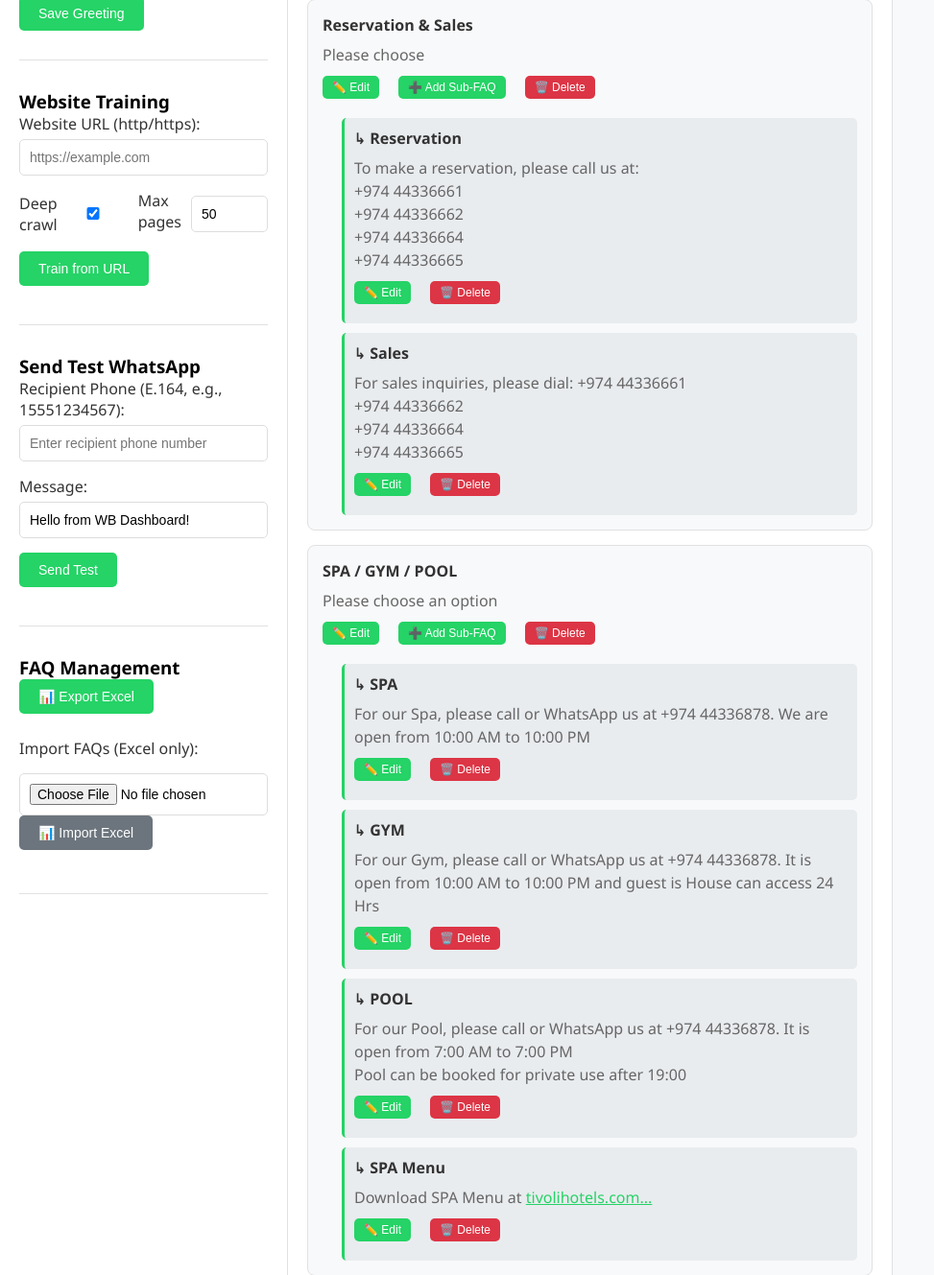
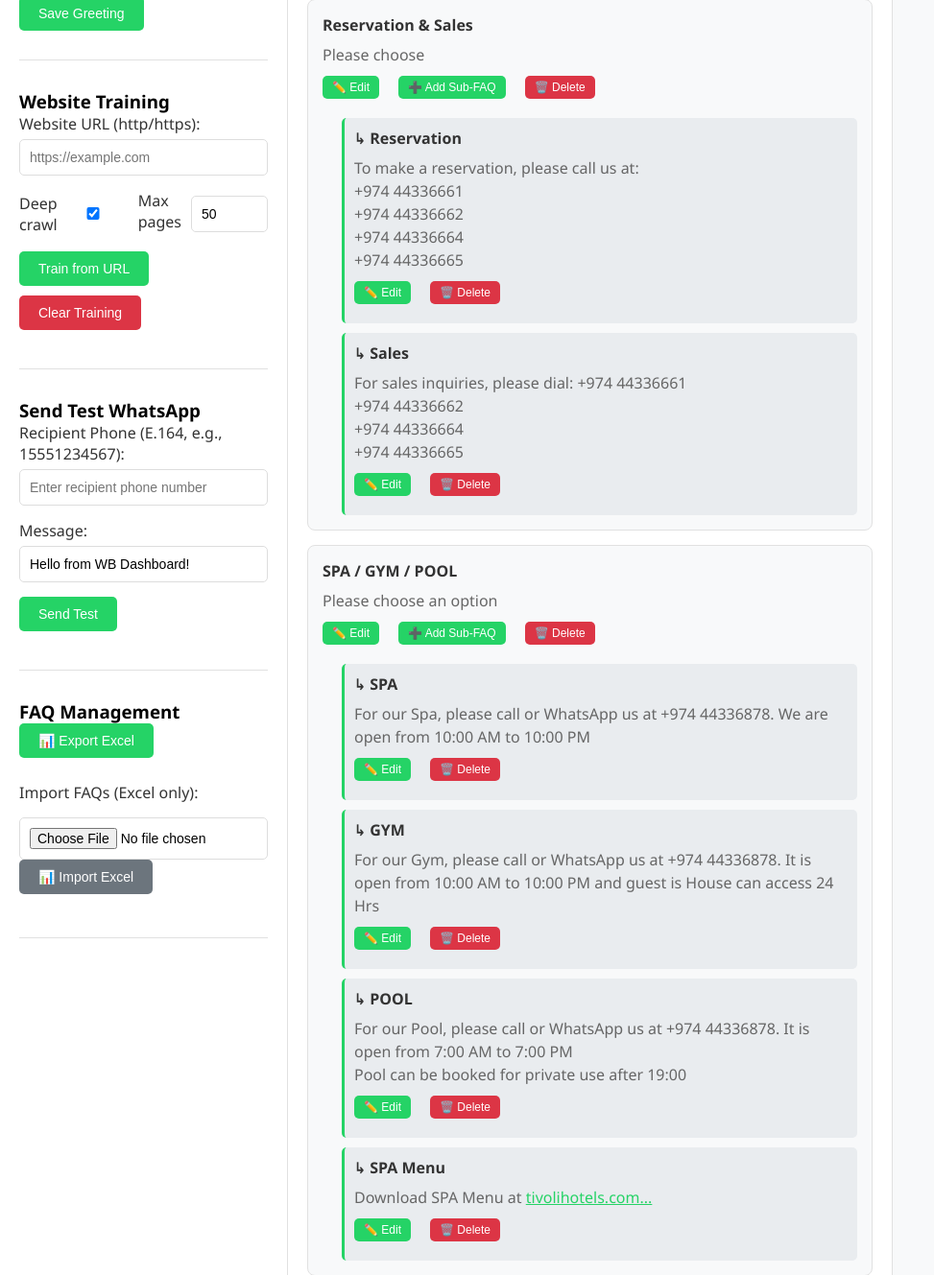
Before and after one commit to rfrchainuser/V2-Whattsapp-Business-chatbot, a Flask app: page / in a window 1280 px wide. Shown: the part 653-1982 px from the top of the page at 96% size, without its empty margins (0-973 px from the left). Run offline with Flask 3, Linux system fonts and the light colour scheme; a user stored in the database is signed in; data comes from the database, SQL or seed files in the repository.

Commit message:
index.html

```diff
--- a/templates/index.html
+++ b/templates/index.html
@@ -376,6 +376,7 @@
                     <input type="number" id="train-max-pages" value="50" min="1" max="200" style="width:90px;">
                 </div>
                 <button class="btn" onclick="trainFromUrl()">Train from URL</button>
+                <button class="btn btn-danger" onclick="clearTraining()">Clear Training</button>
                 <div id="train-result" style="margin-top:10px; color:#333; font-size: 13px;"></div>
                 <div id="train-progress" class="progress" style="display:none;">
                     <div id="train-progress-bar" class="progress-bar"></div>
@@ -491,6 +492,46 @@
                 document.getElementById('greeting-message').value = settings.greeting_message || '';
             } catch (error) {
                 console.error('Error loading settings:', error);
+            }
+        }
+
+        // Clear training data for current domain
+        window.clearTraining = async function() {
+            const result = document.getElementById('train-result');
+            const progress = document.getElementById('train-progress');
+            const bar = document.getElementById('train-progress-bar');
+            const section = result.closest('.settings-section');
+            const buttons = section.querySelectorAll('button');
+            const inputs = section.querySelectorAll('input');
+
+            if (!confirm('This will delete the trained knowledge for the current domain. Continue?')) return;
+
+            // Disable controls
+            buttons.forEach(b => b.disabled = true);
+            inputs.forEach(i => i.disabled = true);
+            result.style.color = '#333';
+            result.textContent = 'Clearing training data...';
+
+            try {
+                const resp = await fetch('/api/clear-training', {
+                    method: 'POST',
+                    headers: { 'Content-Type': 'application/json' },
+                    body: JSON.stringify({ reset_current: true })
+                });
+                const data = await resp.json();
+                if (data.success) {
+                    result.style.color = '#2e7d32';
+                    result.textContent = `Cleared ${data.deleted || 0} items` + (data.domain ? ` for domain ${data.domain}` : '');
+                } else {
+                    result.style.color = '#c62828';
+                    result.textContent = 'Failed to clear training: ' + (data.error || 'Unknown error');
+                }
+            } catch (e) {
+                result.style.color = '#c62828';
+                result.textContent = 'Error: ' + e.message;
+            } finally {
+                buttons.forEach(b => b.disabled = false);
+                inputs.forEach(i => i.disabled = false);
             }
         }
 
```
